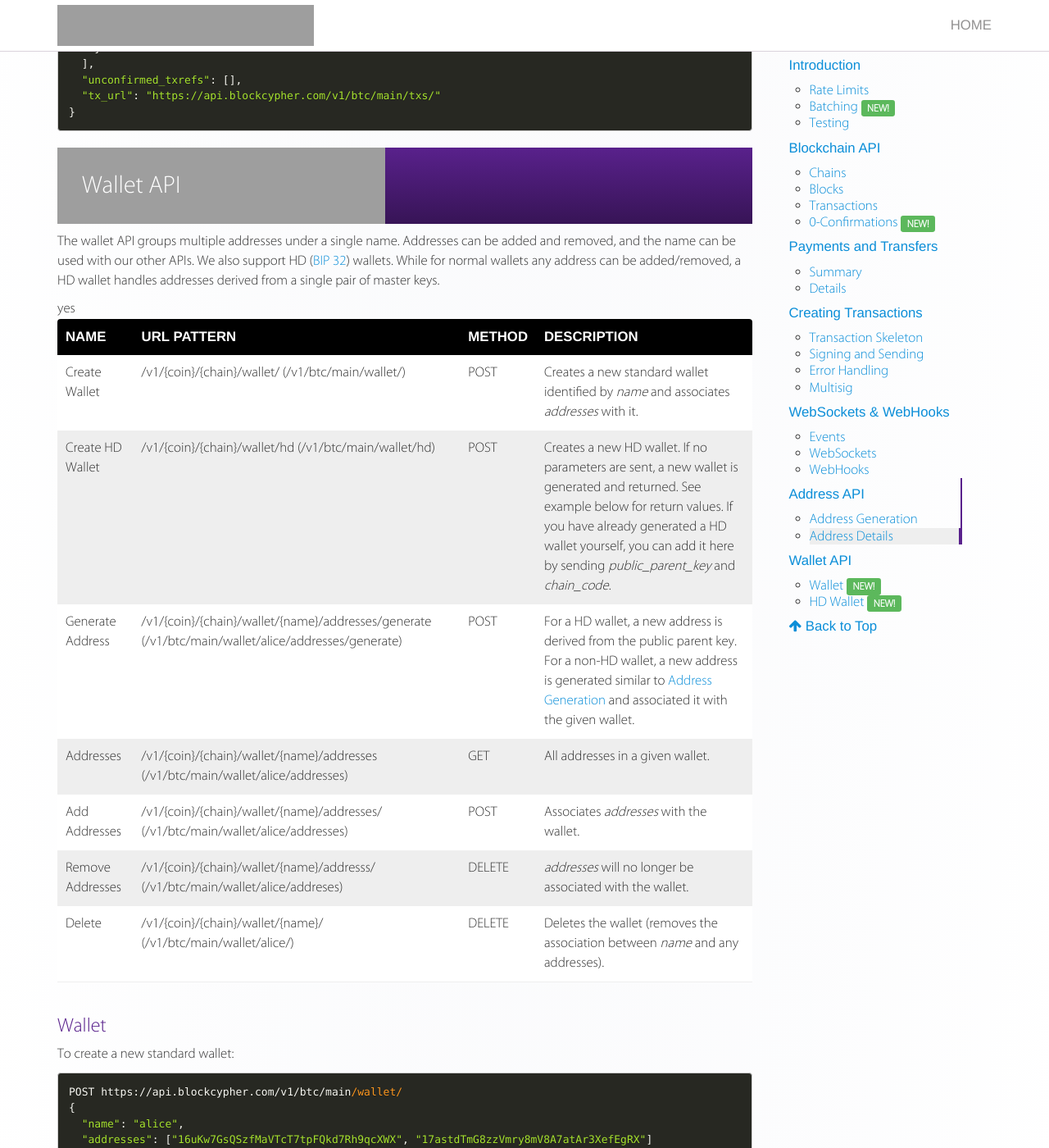
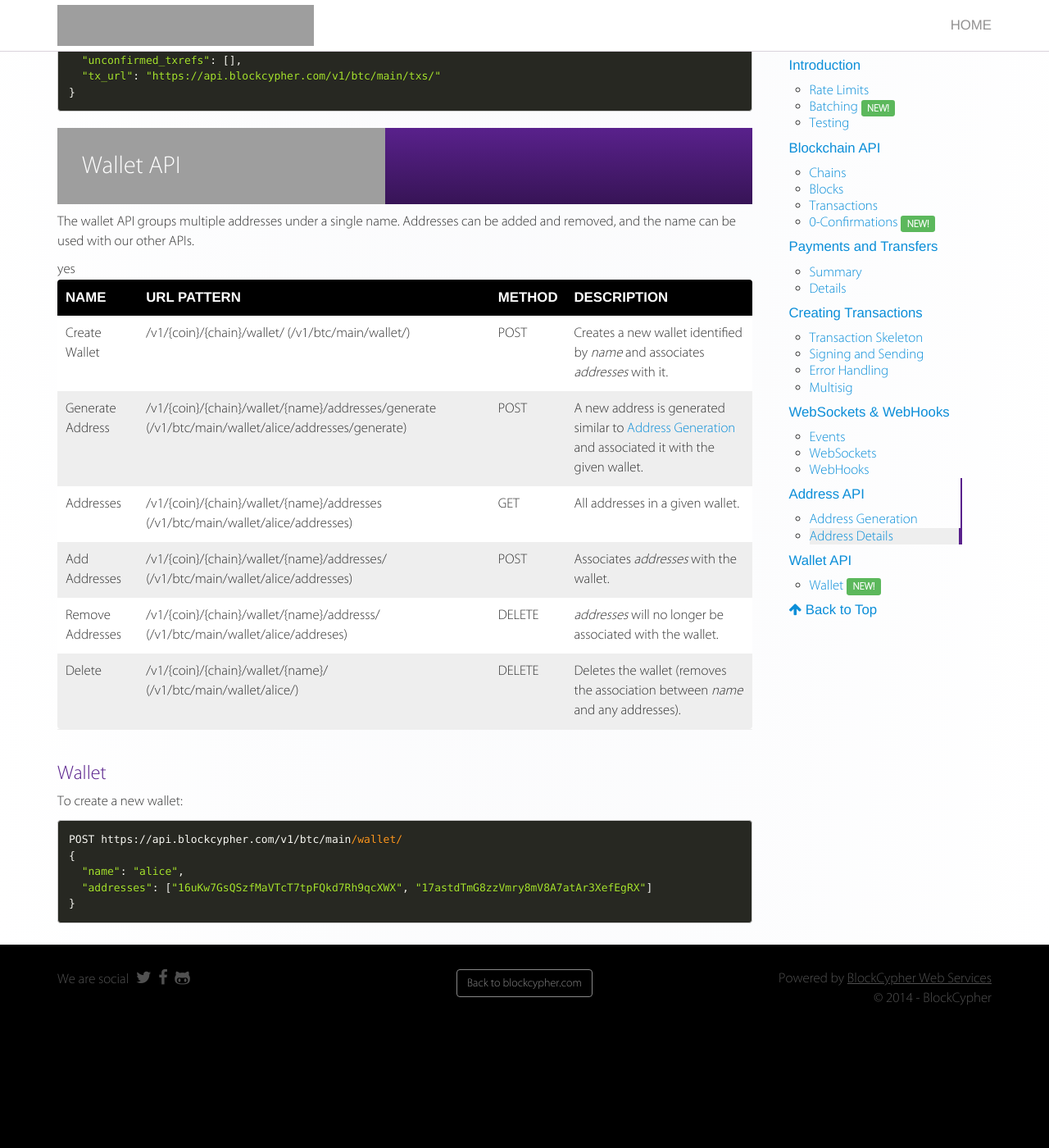
Before and after one commit to blockcypher/documentation, a Jekyll site: the page built from index.html, in a window 1280 px wide and 1400 px high, scrolled down 28231 px. Shown: the whole window at 82% size. Built offline with Jekyll 4.4.1, drawn with Linux system fonts in a browser that asks for light colours; nearby versions of some CDN libraries; some web fonts are replaced; after the commit the page ends 29501 px from its top, so only the background shows below that; some of the changed text lies outside the part shown.

Commit message:
Comment out/remove HD wallets and add wallet_token to createtx example

```diff
--- a/_includes/reference/creating_txns.html
+++ b/_includes/reference/creating_txns.html
@@ -76,7 +76,7 @@
 
 <pre><code class="language-javascript">{
   "inputs": [
-    {"wallet_name": "alice_wallet"}
+    {"wallet_name": "alice_wallet", "wallet_token": "myusertoken"}
   ],
   "outputs": [
     {"addresses": ["1FGAsJFNgWvFz2tWQAnRq8S6fVX9Zmuxje"], "value": 4000000000}
--- a/_includes/reference/wallet_api.html
+++ b/_includes/reference/wallet_api.html
@@ -1,7 +1,8 @@
 <span class="title-anchor" id="wallet_api"></span>
 <h2 class="section-title">Wallet API</h2>
 
-<p>The wallet API groups multiple addresses under a single name. Addresses can be added and removed, and the name can be used with our other APIs. We also support HD (<a href="https://github.com/bitcoin/bips/blob/master/bip-0032.mediawiki">BIP 32</a>) wallets. While for normal wallets any address can be added/removed, a HD wallet handles addresses derived from a single pair of master keys.</p>
+<p>The wallet API groups multiple addresses under a single name. Addresses can be added and removed, and the name can be used with our other APIs. <!-- We also support HD (<a href="https://github.com/bitcoin/bips/blob/master/bip-0032.mediawiki">BIP 32</a>) wallets. While for normal wallets any address can be added/removed, a HD wallet handles addresses derived from a single pair of master keys. -->
+</p>
 
 <div class="table-responsive">
   <table class="table bc-table">
@@ -18,19 +19,21 @@
         <td>Create Wallet</td>
         <td>/v1/{coin}/{chain}/wallet/ (/v1/btc/main/wallet/)</td>
         <td>POST</td>
-        <td>Creates a new standard wallet identified by <em>name</em> and associates <em>addresses</em> with it.</td>
+        <td>Creates a new wallet identified by <em>name</em> and associates <em>addresses</em> with it.</td>
       </tr>
+      <!--
       <tr>
         <td>Create HD Wallet</td>
         <td>/v1/{coin}/{chain}/wallet/hd (/v1/btc/main/wallet/hd)</td>
         <td>POST</td>
         <td>Creates a new HD wallet. If no parameters are sent, a new wallet is generated and returned. See example below for return values. If you have already generated a HD wallet yourself, you can add it here by sending <em>public_parent_key</em> and <em>chain_code</em>.</td>
       </tr>
+      -->
       <tr>
         <td>Generate Address</td>
         <td>/v1/{coin}/{chain}/wallet/{name}/addresses/generate (/v1/btc/main/wallet/alice/addresses/generate)</td>
         <td>POST</td>
-        <td>For a HD wallet, a new address is derived from the public parent key. For a non-HD wallet, a new address is generated similar to <a href="#address_gen">Address Generation</a> and associated it with the given wallet. </td>
+        <td>A new address is generated similar to <a href="#address_gen">Address Generation</a> and associated it with the given wallet. </td>
       </tr>
       <tr>
         <td>Addresses</td>
@@ -63,7 +66,7 @@
 <span class="title-anchor" id="wallet"></span>
 <h3 class="text-purple">Wallet</h3>
 
-<p>To create a new standard wallet:</p>
+<p>To create a new wallet:</p>
 
 <pre><code class="language-javascript">POST https://api.blockcypher.com/v1/btc/main/wallet/
 {
@@ -71,6 +74,7 @@
   "addresses": ["16uKw7GsQSzfMaVTcT7tpFQkd7Rh9qcXWX", "17astdTmG8zzVmry8mV8A7atAr3XefEgRX"]
 }</code></pre>
 
+<!--
 <h3 class="text-purple">HD wallet</h3>
 
 <span class="title-anchor" id="hd_wallet"></span>
@@ -97,3 +101,4 @@
   "public_parent_key": "cd11ec8c9764b02b398b6cf772900fc52dace5db63d888e372a65baf3546dd44",
   "chain_code": "8b62b4a852ab78e8d4c07d5eae40de315f9d7446321b19a20f59aef083330aa9"
 }</code></pre>
+-->
--- a/_includes/reference/websockets_webhooks.html
+++ b/_includes/reference/websockets_webhooks.html
@@ -56,7 +56,7 @@
       <tr>
         <td><code>wallet_name</code></td>
         <td>"wallet_name": "alice"</td>
-        <td>Only transactions associated with the given wallet will be sent. Can be either a HD or normal wallet. Requires a user token.</td>
+        <td>Only transactions associated with the given wallet will be sent. Requires a user token.</td>
       </tr>
       <tr>
         <td><code>address</code></td>
--- a/index.html
+++ b/index.html
@@ -64,7 +64,7 @@
           <li><a href="#wallet_api" class="mpsb">Wallet API</a>
             <ul>
               <li><a href="#wallet_api">Wallet</a>  <span class="label label-success">NEW!</span></li>
-              <li><a href="#hd_wallet">HD Wallet</a>  <span class="label label-success">NEW!</span></li>
+              <!-- <li><a href="#hd_wallet">HD Wallet</a>  <span class="label label-success">NEW!</span></li> -->
             </ul>
           </li>
           <li><a href="#top" class="mpsb"><i class="fa fa-arrow-up"></i> Back to Top</a></li>
```
